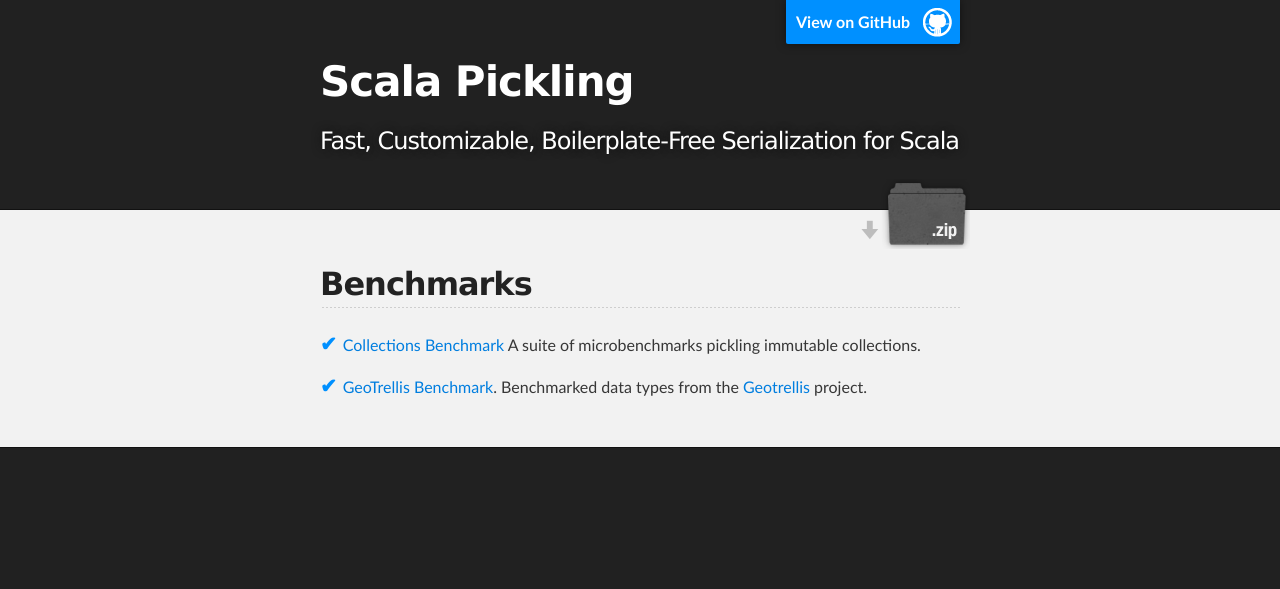
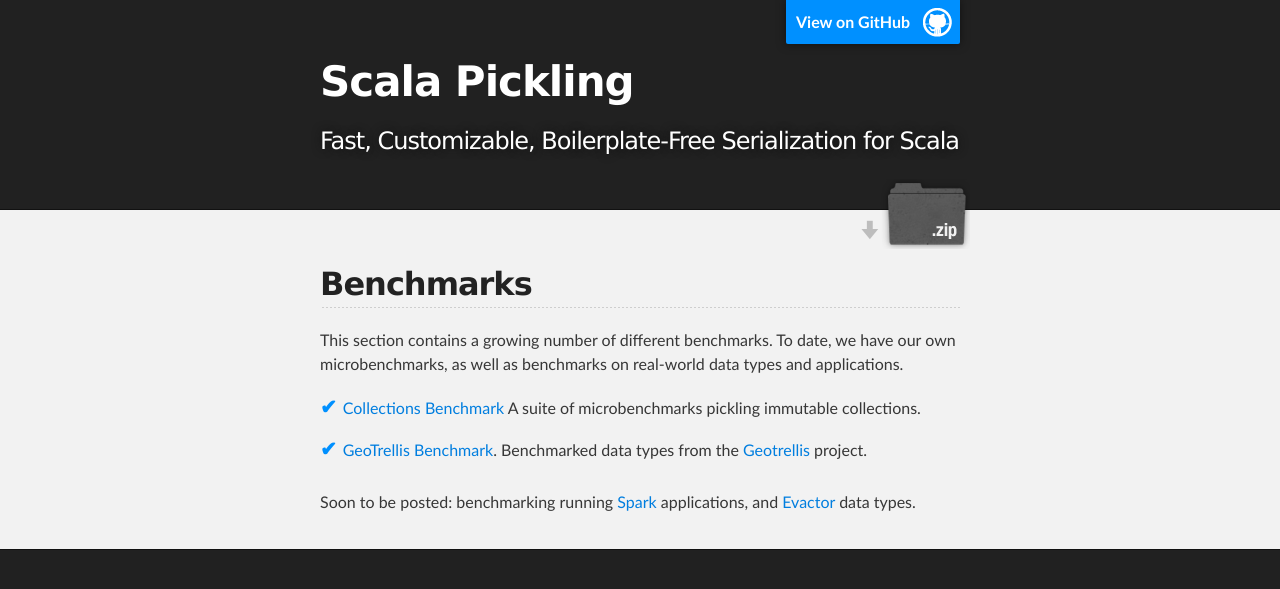
Before and after one commit to heathermiller/wwwpickling, a Jekyll site: the page built from benchmarks/index.md, in a window 1280 px wide. Shown: the top 589 px of the page. Built offline with Jekyll 4.4.1, drawn with Linux system fonts in a browser that asks for light colours; a script that is not in the unit is left out.

Commit message:
Adding some more text to benchmarking page

```diff
--- a/benchmarks/index.md
+++ b/benchmarks/index.md
@@ -4,8 +4,15 @@
 
 ## Benchmarks
 
+This section contains a growing number of different benchmarks. To date, we
+have our own microbenchmarks, as well as benchmarks on real-world data types
+and applications.
+
 - [Collections Benchmark](vector.html) A suite of microbenchmarks pickling immutable collections.
 - [GeoTrellis Benchmark](geotrellis.html). Benchmarked data types from the [Geotrellis](https://github.com/geotrellis/geotrellis) project.
+
+Soon to be posted: benchmarking running [Spark](http://spark-project.org/)
+applications, and [Evactor](https://github.com/aorwall/evactor) data types.
 
 <!--
 This section will contain a number of our benchmarks. To date, we have our own
```
